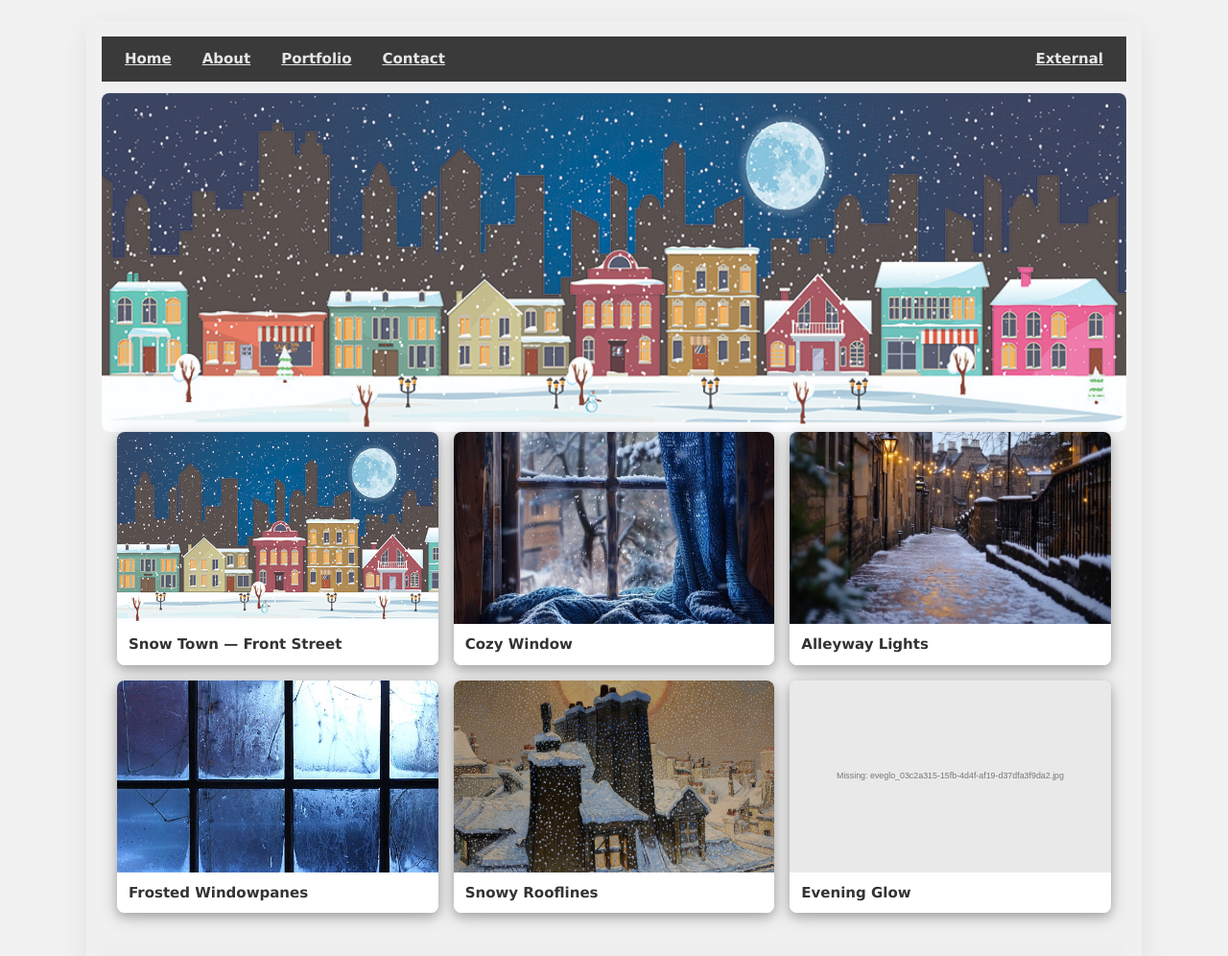
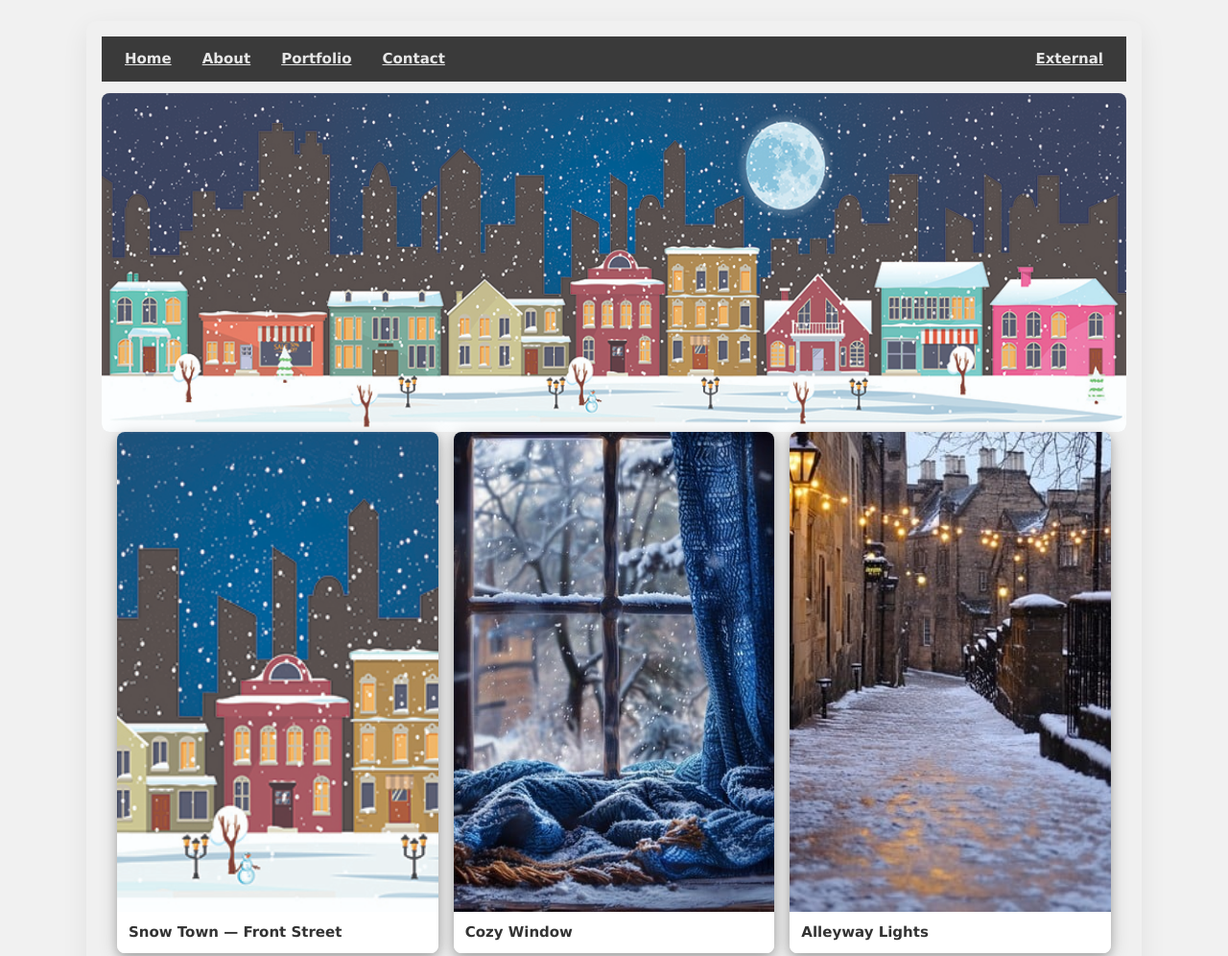
Before and after one commit to BrackMister/Banner2, a plain HTML site: page NavagationBar2.html in a window 1280 px wide. Shown: the top 996 px of the page at 96% size. Drawn offline with nearby package versions, Linux system fonts and the light colour scheme.

Commit message:
Update NavagationBar2.html

```diff
--- a/NavagationBar2.html
+++ b/NavagationBar2.html
@@ -14,7 +14,7 @@
 
     .w3-card-4{overflow:hidden;border-radius:8px;background:#fff;}
 
-    .thumb{width:100%;height:200px;object-fit:cover;display:block;transition:transform .35s ease;cursor:pointer;}
+    .thumb{width:100%;height:500px;object-fit:cover;display:block;transition:transform .35s ease;cursor:pointer;}
 
     .card-hover:hover .thumb{transform:scale(1.04);box-shadow:0 12px 28px rgba(0,0,0,0.16);}
 
```
